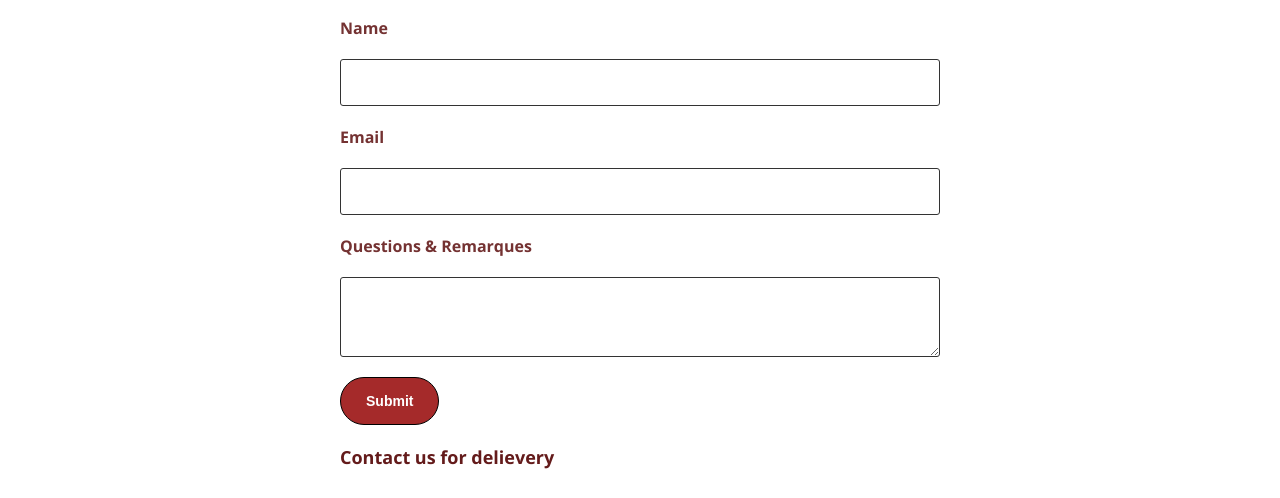
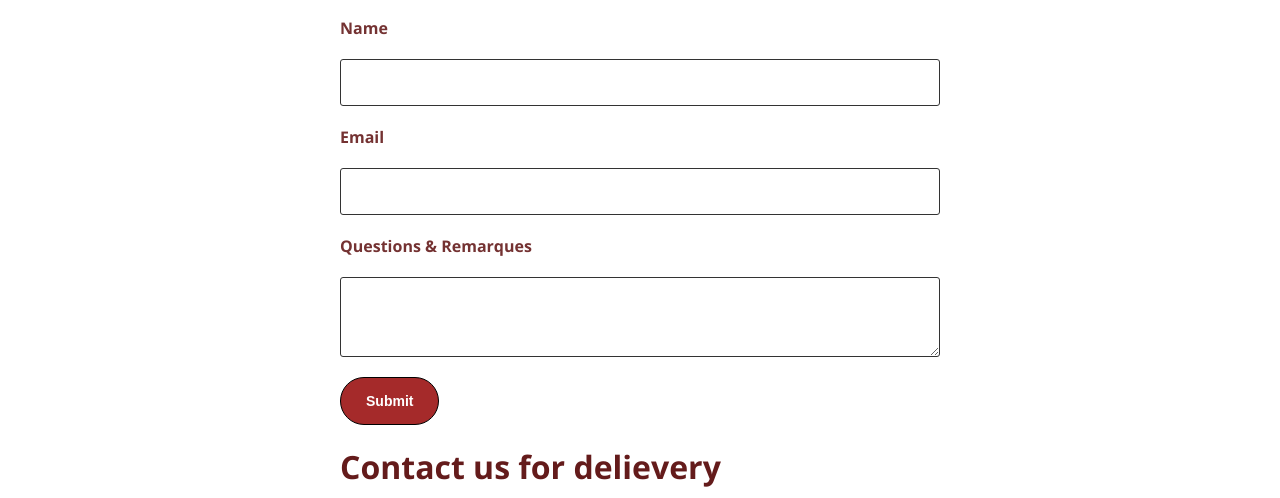
Before and after one commit to Ilyes-CH/Coffee-shop-, a plain HTML site: page contact.html in a window 1280 px wide. Shown: the part 302-800 px from the top of the page. Drawn offline with nearby package versions, Linux system fonts and the light colour scheme.

Commit message:
Update contact.html

```diff
--- a/contact.html
+++ b/contact.html
@@ -14,6 +14,13 @@
 
     <script src="https://kit.fontawesome.com/7208a1e02d.js" crossorigin="anonymous"></script>
     <title>Coffee Shop | Contact</title>
+    <style>
+      .delievery{
+        color:#641b1b;
+        font-style:underline;
+        font-size:32px;
+      }
+    </style>
   </head>
 
 <body>
@@ -43,7 +50,7 @@
             <textarea name="question" id="question"></textarea>
             <button class="btn btn-dark my-20">Submit</button>
           </form>
-          <a style="color:#641b1b;font-style:underline;font-size:large;" href="mailto:contact@iseahtz.rnu.tn">Contact us for delievery</a>
+          <a class="delievery" href="mailto:contact@iseahtz.rnu.tn">Contact us for delievery</a>
         </div>
       </div>
       <footer>
```
